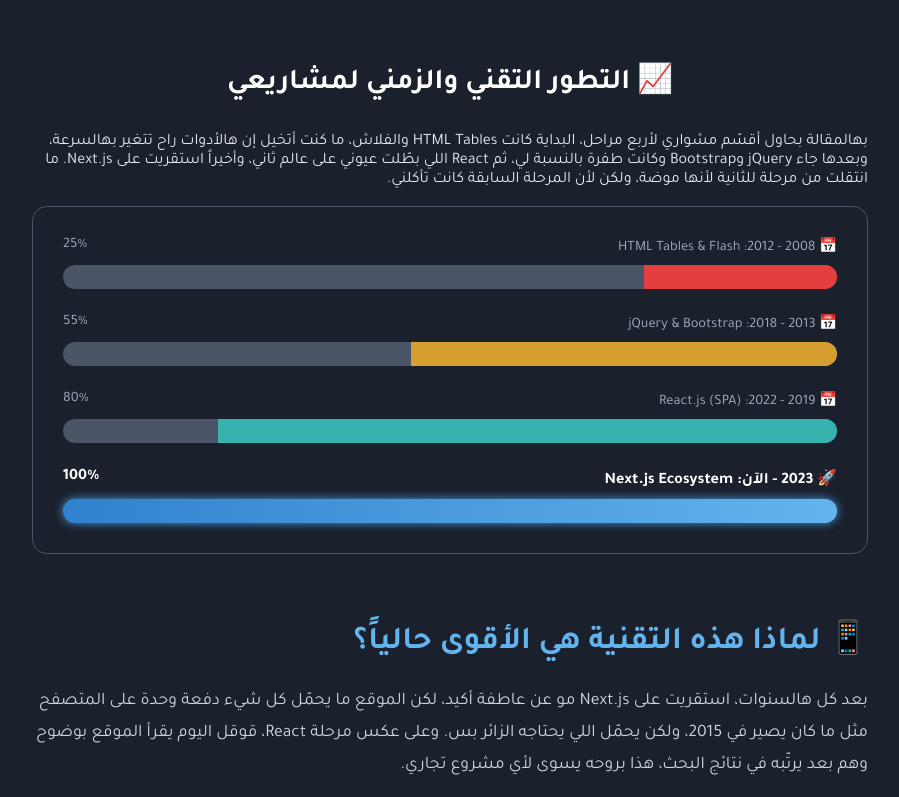
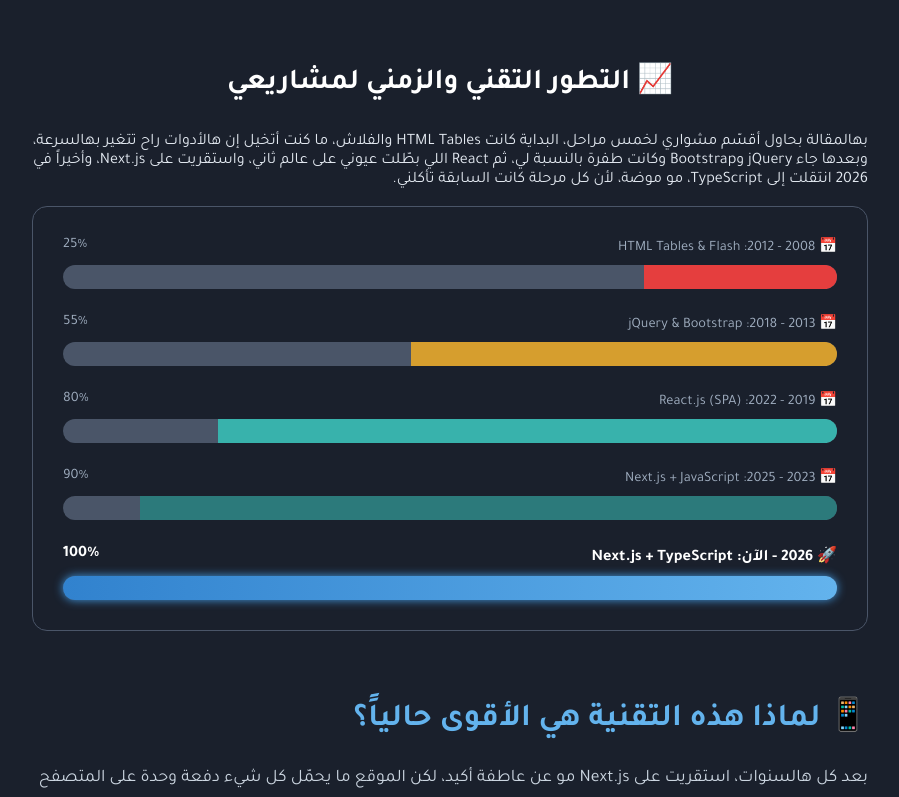
Before and after one commit to ahmedalmnsour/ahmed-almnsour-dev, a Next.js app: page /portfolio-story in a window 1280 px wide. Shown: the part 1536-2333 px from the top of the page, without its empty margins (190-1089 px from the left). Built offline with nearby package versions, Linux system fonts and the light colour scheme.

Commit message:
content: update portfolio-story for TypeScript migration

```diff
--- a/app/portfolio-story/page.tsx
+++ b/app/portfolio-story/page.tsx
@@ -35,7 +35,7 @@
           </p>
           <ul className={styles.techList}>
             <li className={styles.techItem}>
-              🛠️ <strong>اللغة:</strong> JavaScript
+              🛠️ <strong>اللغة:</strong> TypeScript
             </li>
             <li className={styles.techItem}>
               🏗️ <strong>الأساس:</strong> React Library
@@ -53,7 +53,7 @@
           📈 التطور التقني والزمني لمشاريعي
         </h2>
         <p className={styles.timelineDescription}>
-          بهالمقالة بحاول أقسّم مشواري لأربع مراحل، البداية كانت HTML Tables والفلاش، ما كنت أتخيل إن هالأدوات راح تتغير بهالسرعة، وبعدها جاء jQuery وBootstrap وكانت طفرة بالنسبة لي، ثم React اللي بطّلت عيوني على عالم ثاني، وأخيراً استقريت على Next.js. ما انتقلت من مرحلة للثانية لأنها موضة، ولكن لأن المرحلة السابقة كانت تأكلني.
+          بهالمقالة بحاول أقسّم مشواري لخمس مراحل، البداية كانت HTML Tables والفلاش، ما كنت أتخيل إن هالأدوات راح تتغير بهالسرعة، وبعدها جاء jQuery وBootstrap وكانت طفرة بالنسبة لي، ثم React اللي بطّلت عيوني على عالم ثاني، واستقريت على Next.js، وأخيراً في 2026 انتقلت إلى TypeScript، مو موضة، لأن كل مرحلة كانت السابقة تأكلني.
         </p>
         <div className={styles.timelineContainer}>
 
@@ -92,8 +92,19 @@
 
           {/* المرحلة 4 */}
           <div className={styles.timelineItem}>
+            <div className={styles.timelineHeader}>
+              <span>📅 2023 - 2025: Next.js + JavaScript</span>
+              <span>90%</span>
+            </div>
+            <div className={styles.progressBarBg}>
+              <div className={`${styles.progressBarFill} ${styles.fillTealBlue}`}></div>
+            </div>
+          </div>
+
+          {/* المرحلة 5 */}
+          <div className={styles.timelineItem}>
             <div className={`${styles.timelineHeader} ${styles.activeHeader}`}>
-              <span>🚀 2023 - الآن: Next.js Ecosystem</span>
+              <span>🚀 2026 - الآن: Next.js + TypeScript</span>
               <span>100%</span>
             </div>
             <div className={`${styles.progressBarBg} ${styles.activeBg}`}>
--- a/app/portfolio-story/portfolioStory.module.css
+++ b/app/portfolio-story/portfolioStory.module.css
@@ -157,6 +157,11 @@
   background: linear-gradient(90deg, #3182CE 0%, #63B3ED 100%);
 }
 
+.fillTealBlue {
+  width: 90%;
+  background-color: #2C7A7B ;
+}
+
 /* --- Benefits Section --- */
 .benefitsSection {
   margin-bottom: 4rem;
```
